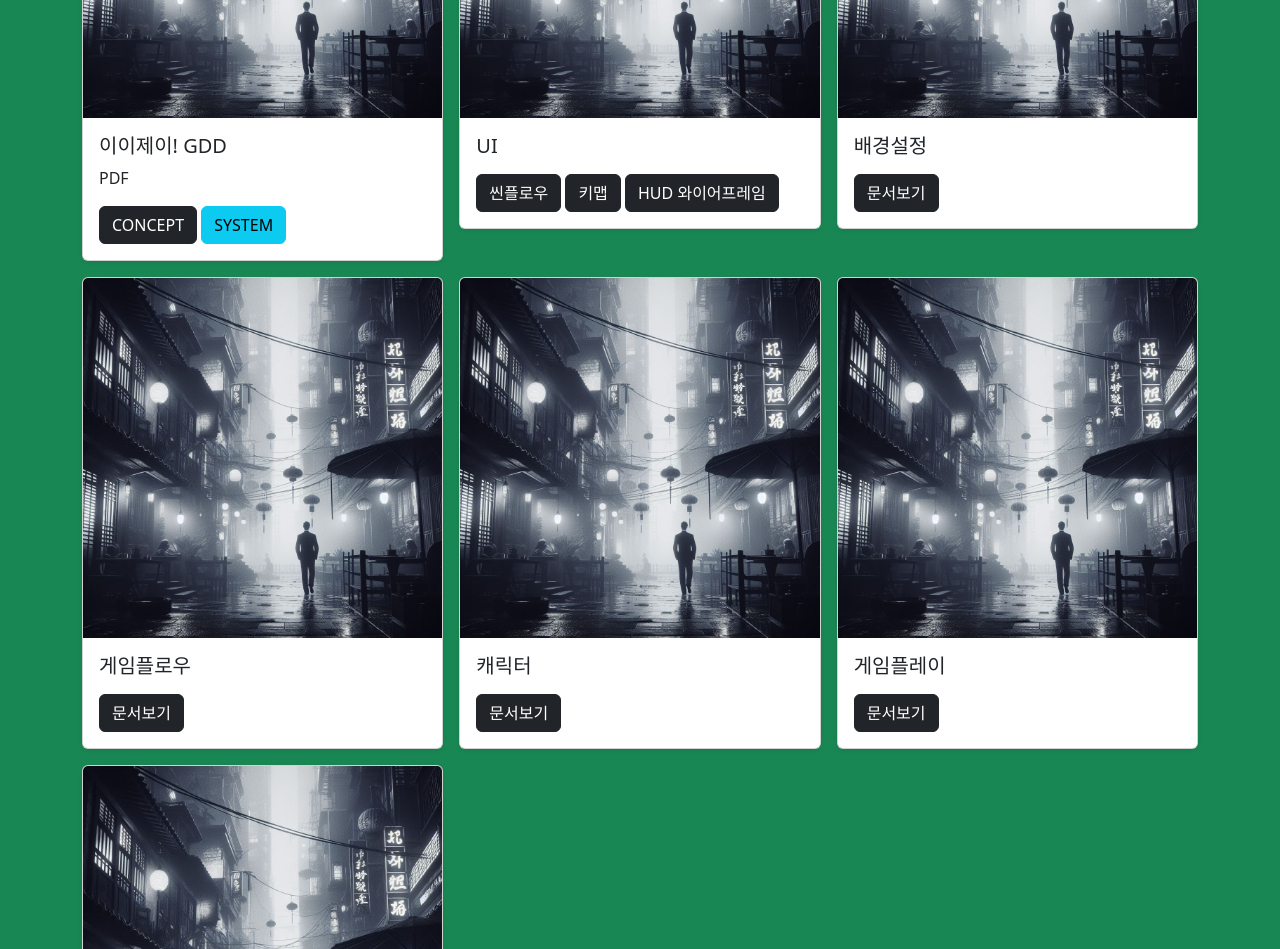
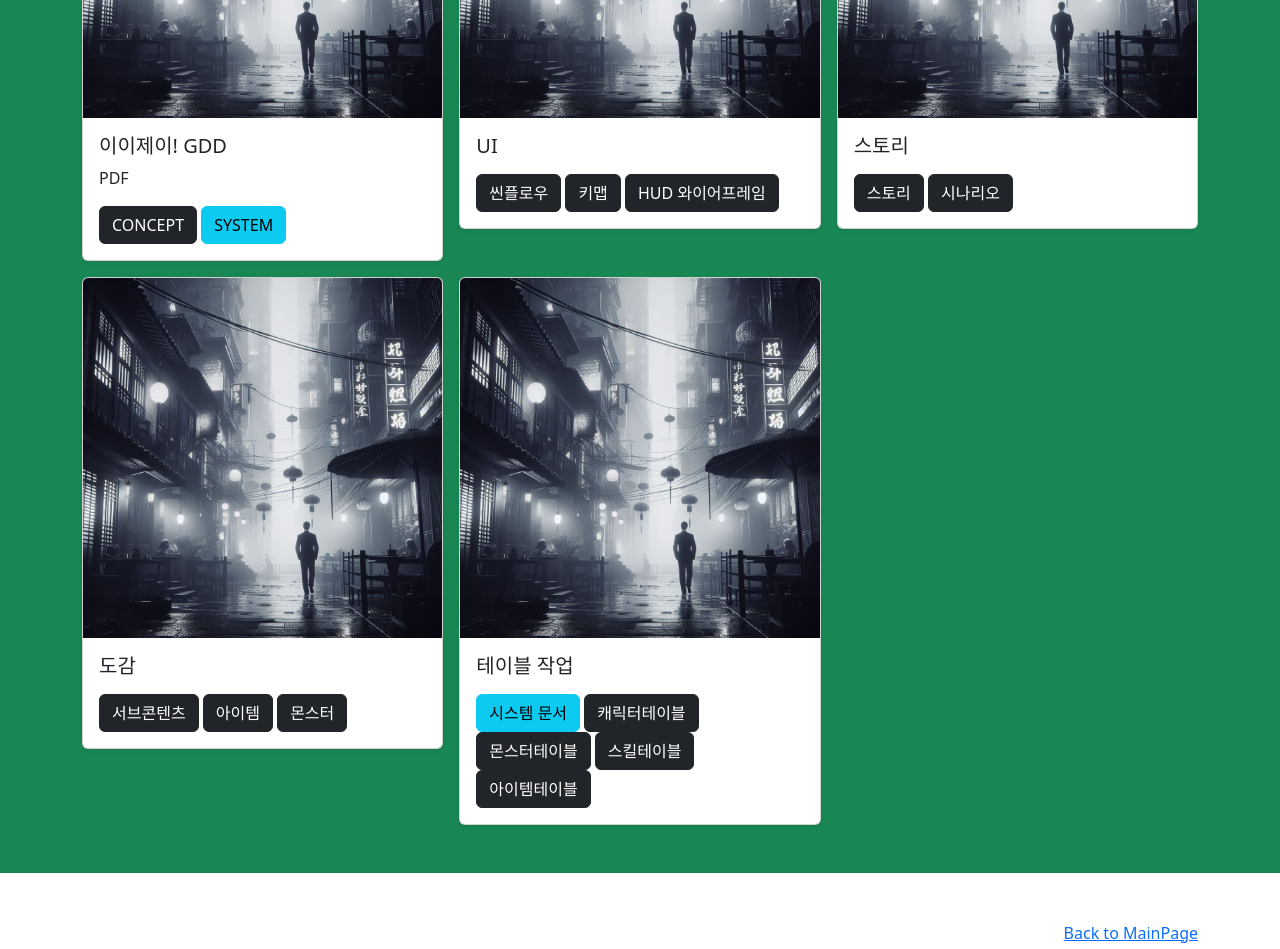
Before and after one commit to creamo14/kjh.github.io, a plain HTML site: page pages/sub02.html in a window 1280 px wide. Shown: the part 640-1589 px from the top of the page. Drawn offline with nearby package versions, Linux system fonts and the light colour scheme.

Commit message:
Update sub02.html

```diff
--- a/pages/sub02.html
+++ b/pages/sub02.html
@@ -162,7 +162,7 @@
               <div class="card-body">
                 <h5 class="card-title">UI</h5>
                 <p class="card-text"></p>
-                <a href="/contents/EEJ 씬플로우.svg" class="btn btn-dark">씬플로우</a>
+                <a href="/contents/씬플로우.svg" class="btn btn-dark">씬플로우</a>
                 <a href="/contents/EEJ 키맵.pdf" class="btn btn-dark">키맵</a>
                 <a href="/contents/EEJ 와이어프레임.svg" class="btn btn-dark">HUD 와이어프레임</a>
               </div>
@@ -172,9 +172,10 @@
             <div class="card shadow-sm" width="100%">
               <img src="/images/이이제이시안1.jpg" class="card-img-top" alt="이이제이">
               <div class="card-body">
-                <h5 class="card-title">배경설정</h5>
+                <h5 class="card-title">스토리</h5>
                 <p class="card-text"></p>
-                <a href="/contents/이이제이콘셉기획.pdf" class="btn btn-dark">문서보기</a>
+                <a href="/contents/이이제이! 스토리.pdf" class="btn btn-dark">스토리</a>
+                <a href="https://docs.google.com/document/d/1rU-1NC-KWkNsl8HnXdEJJvoualLMlZoK7PeXKzd9wXo/edit?usp=sharing" class="btn btn-dark">시나리오</a>
               </div>
             </div>
           </div>
@@ -182,29 +183,11 @@
             <div class="card shadow-sm" width="100%">
               <img src="/images/이이제이시안1.jpg" class="card-img-top" alt="이이제이">
               <div class="card-body">
-                <h5 class="card-title">게임플로우</h5>
+                <h5 class="card-title">도감</h5>
                 <p class="card-text"></p>
-                <a href="/contents/이이제이 게임플로우.pdf" class="btn btn-dark">문서보기</a>
-              </div>
-            </div>
-          </div>
-          <div class="col">
-            <div class="card shadow-sm" width="100%">
-              <img src="/images/이이제이시안1.jpg" class="card-img-top" alt="이이제이">
-              <div class="card-body">
-                <h5 class="card-title">캐릭터</h5>
-                <p class="card-text"></p>
-                <a href="/contents/이이제이 캐릭터.pdf" class="btn btn-dark">문서보기</a>
-              </div>
-            </div>
-          </div>
-          <div class="col">
-            <div class="card shadow-sm" width="100%">
-              <img src="/images/이이제이시안1.jpg" class="card-img-top" alt="이이제이">
-              <div class="card-body">
-                <h5 class="card-title">게임플레이</h5>
-                <p class="card-text"></p>
-                <a href="/contents/이이제이 게임플레이.pdf" class="btn btn-dark">문서보기</a>
+                <a href="/contents/이이제이! 서브콘텐츠.pdf" class="btn btn-dark">서브콘텐츠</a>
+                <a href="/contents/이이제이! 아이템.pdf" class="btn btn-dark">아이템</a>
+                <a href="/contents/이이제이! 몬스터.pdf" class="btn btn-dark">몬스터</a>
               </div>
             </div>
           </div>
```
